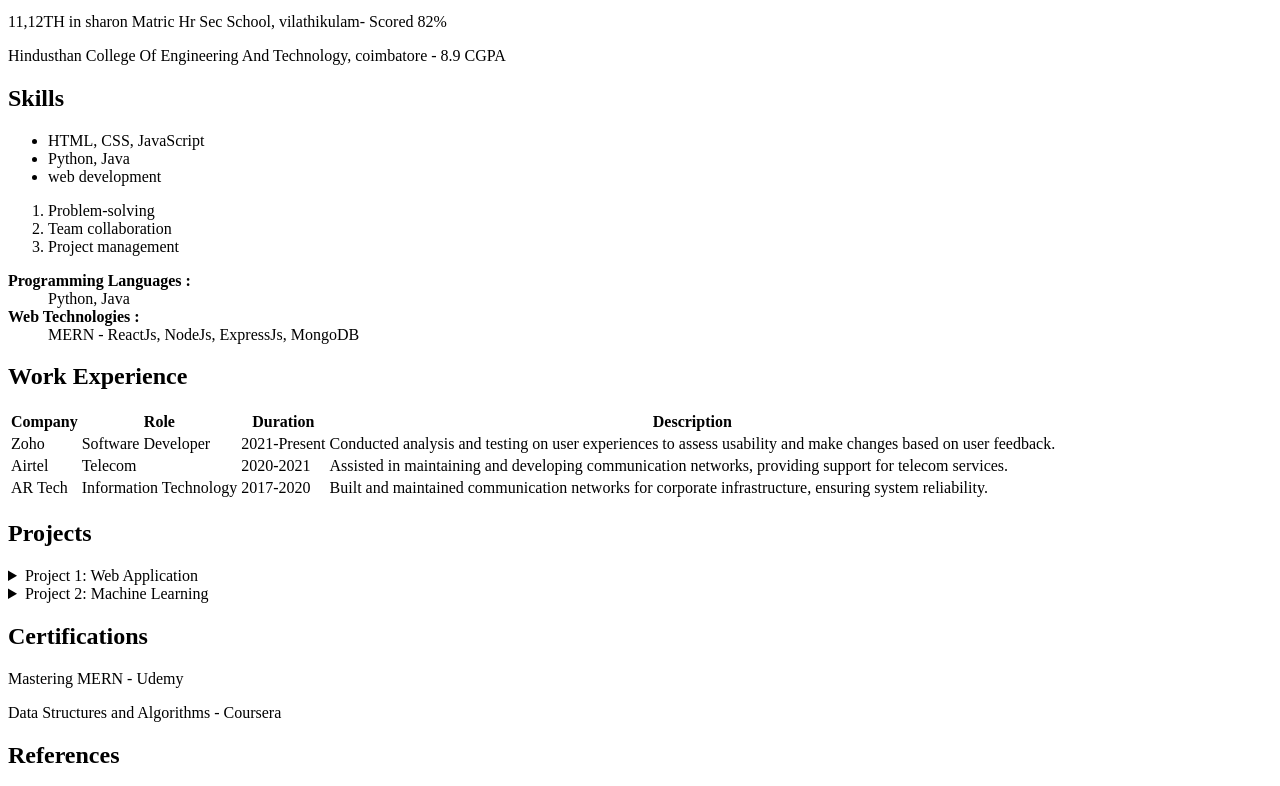
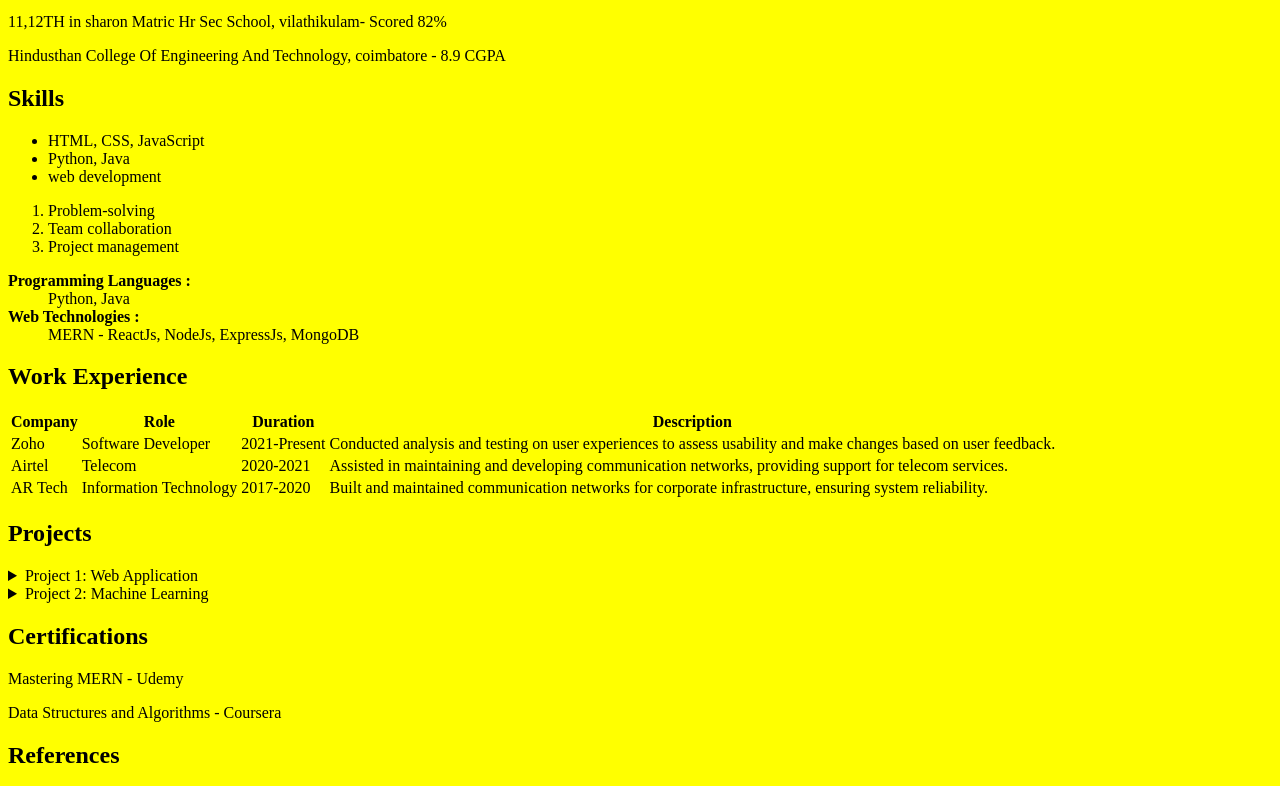
Before and after one commit to Mohammedashik30/Iwad-assignment-, a plain HTML site: page index.html in a window 1280 px wide. Shown: the part 240-1026 px from the top of the page. Drawn offline with Linux system fonts and the light colour scheme.

Commit message:
index.html

```diff
--- a/index.html
+++ b/index.html
@@ -4,7 +4,7 @@
     <meta http-equiv="Content-Type" content="text/html; charset=UTF-8">
     <title>Digital Resume</title>
 </head>
-<body bg color="yellow">
+<body bgcolor="yellow">
     <div class="container">
         <header>
             <h1>MOHAMMED ASHIK A's Resume</h1>
```
